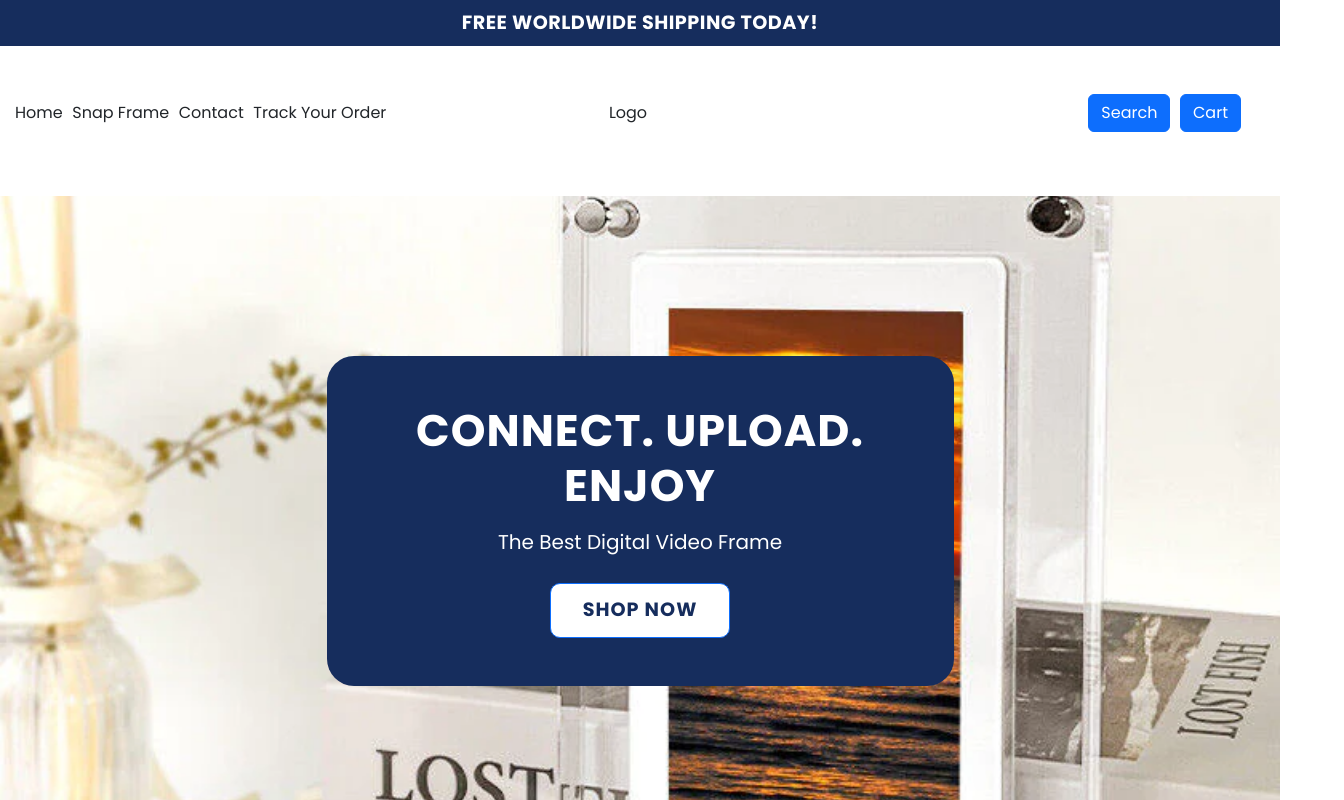
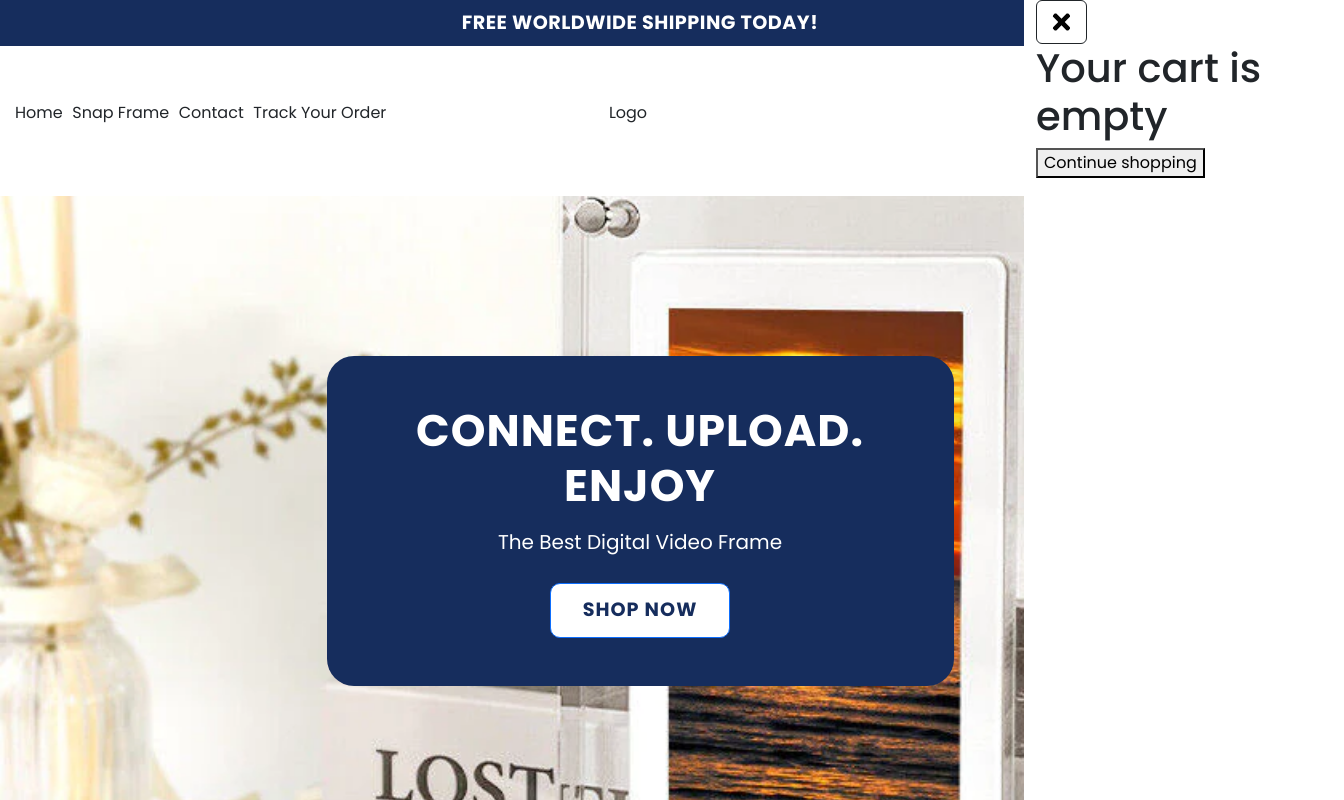
Before and after one commit to Helvin159/frameworks, a React (Create React App) app: page / in a window 1280 px wide. Both pictures are taken after a click on the button "Cart". Shown: the top 800 px of the page, 1344 px wide, since content can reach past the window. Built offline with nearby package versions, Linux system fonts and the light colour scheme.

Commit message:
some improv

```diff
--- a/src/components/Cart.js
+++ /dev/null
@@ -1,16 +0,0 @@
-import React from 'react';
-import Container from 'react-bootstrap/Container';
-import { useNavigate } from 'react-router-dom';
-
-const Cart = () => {
-	const navigate = useNavigate();
-
-	return (
-		<Container fluid>
-			<h1>Your cart is empty</h1>
-			<button onClick={navigate('/')}>Continue shopping</button>
-		</Container>
-	);
-};
-
-export default Cart;
--- /dev/null
+++ b/src/components/Cart/Cart.js
@@ -0,0 +1,38 @@
+import React, { useContext } from 'react';
+import Container from 'react-bootstrap/Container';
+import Button from 'react-bootstrap/Button';
+import { useNavigate } from 'react-router-dom';
+import { CartContext } from '../../contexts/CartContext';
+
+import timesIcon from '../../assets/svg/icon-times.svg';
+
+const Cart = () => {
+	const { cart, isCartOpen, setIsCartOpen } = useContext(CartContext);
+	const navigate = useNavigate();
+
+	const handleClose = () => {
+		console.log('cart handler');
+		setIsCartOpen(!isCartOpen);
+	};
+
+	console.log(cart);
+
+	const navigateHome = () => navigate('/');
+
+	return (
+		<Container fluid className={`cart ${cart ? 'show' : ''}`}>
+			<Button variant='outline-dark' onClick={handleClose}>
+				<img
+					src={timesIcon}
+					width={'25px'}
+					height={'30px'}
+					alt='Close button'
+				/>
+			</Button>
+			{cart ? '' : <h1>Your cart is empty</h1>}
+			<button onClick={navigateHome}>Continue shopping</button>
+		</Container>
+	);
+};
+
+export default Cart;
--- a/src/components/Header.js
+++ b/src/components/Header.js
@@ -1,14 +1,19 @@
-import React from 'react';
+import React, { useContext } from 'react';
 import Container from 'react-bootstrap/Container';
 import Row from 'react-bootstrap/Row';
 import Col from 'react-bootstrap/Col';
 import Button from 'react-bootstrap/Button';
 import { Link } from 'react-router-dom';
+import { CartContext } from '../contexts/CartContext';
 
 const Header = () => {
+	const { isCartOpen, setIsCartOpen } = useContext(CartContext);
+
 	const cartBtnHandler = (e) => {
-		console.log(e.target);
+		console.log('cart handler');
+		setIsCartOpen(!isCartOpen);
 	};
+
 	return (
 		<Container fluid className='header'>
 			<Row className='header__content'>
--- a/src/components/ProductPreview.js
+++ b/src/components/ProductPreview.js
@@ -10,7 +10,7 @@ const ProductPreview = () => {
 	const [selected, setSelected] = useState(93.99);
 	const [selectedOriginal, setSelectedOriginal] = useState(188.0);
 
-	const { inCart, setInCart } = useContext(CartContext);
+	const { cart, setCart } = useContext(CartContext);
 
 	const form = useRef();
 
@@ -42,6 +42,7 @@ const ProductPreview = () => {
 
 	const HandleAddCart = () => {
 		let newObj;
+
 		for (let i = 0; i < form.current.length; i++) {
 			if (form.current[i]?.checked === true) {
 				newObj = {
@@ -51,10 +52,18 @@ const ProductPreview = () => {
 					original_price: form.current[i]?.dataset?.originalprice,
 					image: '',
 				};
+
+				if (cart === null) {
+					setCart([newObj]);
+					return;
+				}
+
+				if (cart !== null) {
+					setCart([...cart, newObj]);
+					return;
+				}
 			}
 		}
-		setInCart(newObj);
-		console.log(inCart, 'incart');
 	};
 
 	return (
@@ -88,11 +97,11 @@ const ProductPreview = () => {
 										data-id={i.id}
 										data-price={i.price}
 										data-originalprice={i.original_price}
-										id={`quantity${i.id}`}
+										id={`quantity${k}`}
 										value={k + 1}
 										defaultChecked={k === 0 ? true : false}
 									/>
-									<label htmlFor={`quantity${i.id}`}>
+									<label htmlFor={`quantity${k}`}>
 										<Row>
 											<Col>
 												<h5>Buy {i.quantity.toString()}</h5>
--- a/src/contexts/CartContext.js
+++ b/src/contexts/CartContext.js
@@ -3,15 +3,15 @@ import { createContext, useState } from 'react';
 export const CartContext = createContext({
 	isCartOpen: Boolean,
 	setIsCartOpen: () => null,
-	inCart: Array,
-	setInCart: () => null,
+	cart: null,
+	setCart: () => null,
 });
 
 export const CartProvider = ({ children }) => {
 	const [isCartOpen, setIsCartOpen] = useState(false);
-	const [inCart, setInCart] = useState({});
+	const [cart, setCart] = useState(null);
 
-	const value = { isCartOpen, setIsCartOpen, inCart, setInCart };
+	const value = { isCartOpen, setIsCartOpen, cart, setCart };
 
 	return <CartContext.Provider value={value}>{children}</CartContext.Provider>;
 };
--- a/src/css/style.css
+++ b/src/css/style.css
@@ -306,3 +306,17 @@ a:hover {
       opacity: 1;
       width: 100vw;
       height: 100vh; }
+
+.cart {
+  position: absolute;
+  top: 0;
+  right: 0;
+  bottom: 0;
+  width: 20rem;
+  background-color: #fff;
+  transform: translateX(20%); }
+  .cart.show {
+    display: flex;
+    flex-direction: column;
+    align-items: flex-start;
+    transform: translateX(0); }
--- a/src/routes/Outlet.js
+++ b/src/routes/Outlet.js
@@ -4,7 +4,7 @@ import { Outlet as Layout } from 'react-router-dom';
 import { DealContext } from '../contexts/DealContext';
 import { CartContext } from '../contexts/CartContext';
 import DealNotification from '../components/DealNotification';
-import Cart from '../components/Cart';
+import Cart from '../components/Cart/Cart';
 import Header from '../components/Header';
 import Footer from '../components/Footer';
 
--- /dev/null
+++ b/src/sass/components/_cart.scss
@@ -0,0 +1,16 @@
+.cart {
+	position: absolute;
+	top: 0;
+	right: 0;
+	bottom: 0;
+	width: 20rem;
+	background-color: #fff;
+	transform: translateX(20%);
+
+	&.show {
+		display: flex;
+		flex-direction: column;
+		align-items: flex-start;
+		transform: translateX(0);
+	}
+}
--- a/src/sass/main.scss
+++ b/src/sass/main.scss
@@ -18,3 +18,4 @@
 @import './components/product-preview';
 @import './components/slider';
 @import './components/latest-reviews';
+@import './components/cart';
```
Also changed, not shown: src/components/Cart/components/CartItem.js (added, +41 -0 lines), src/utils/cart.utils.js (added, +25 -0 lines), src/assets/svg/icon-trash-can.svg (added).
